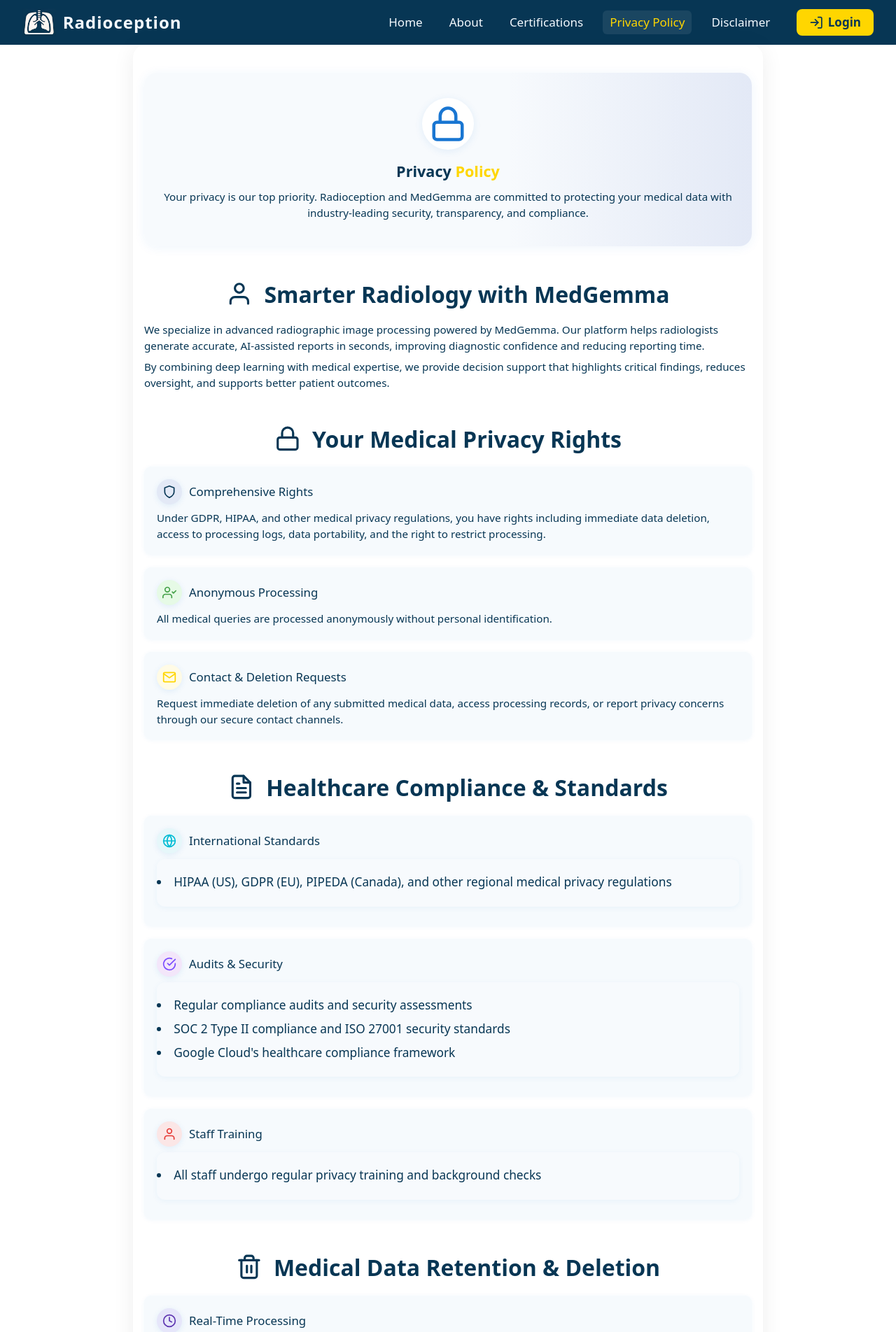
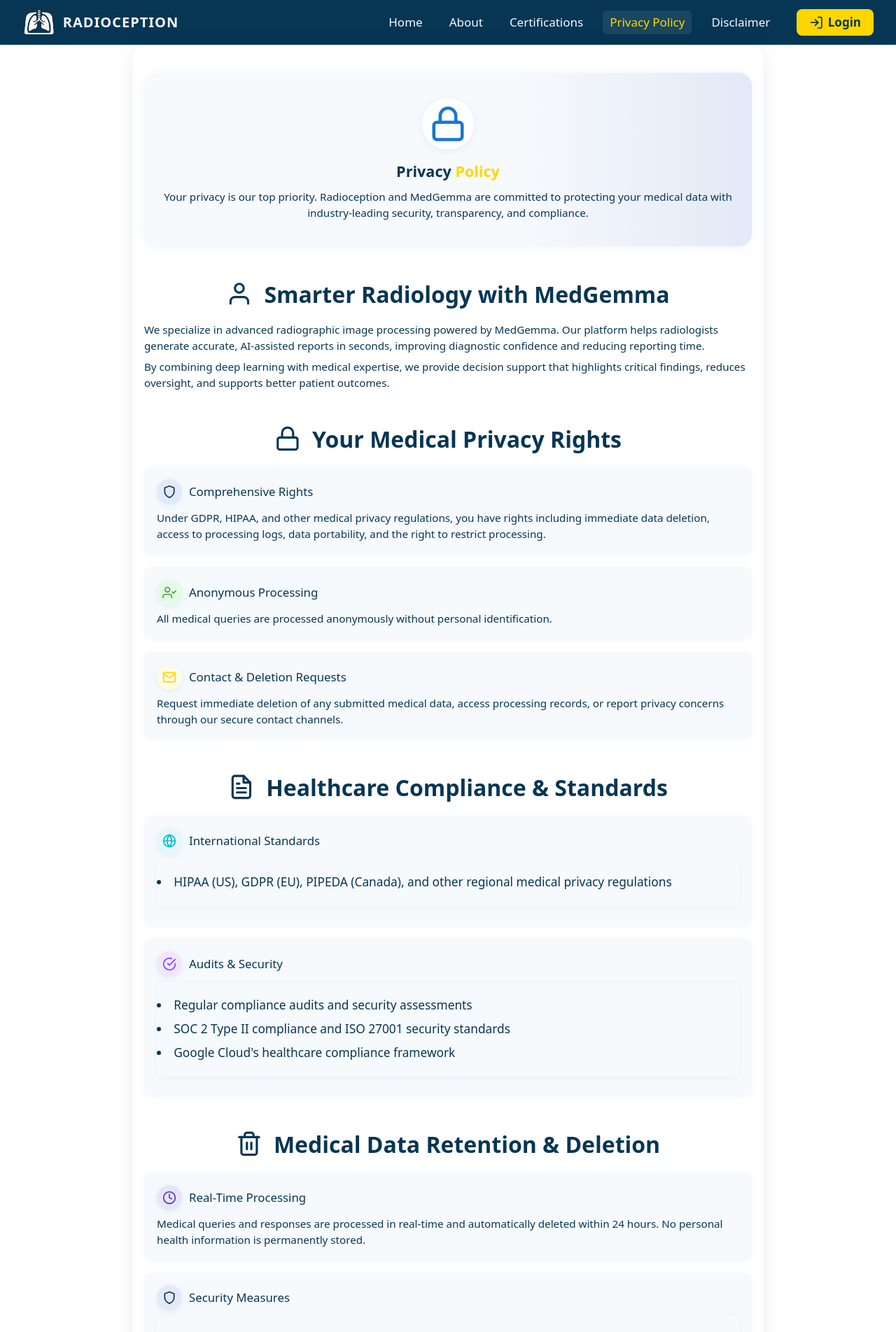
Before and after one commit to anas-developer01/radio-ception, a React (Create React App) app: page /privacy-policy in a window 1280 px wide. Shown: the top 1904 px of the page at 70% size. Built offline with nearby package versions, Linux system fonts and the light colour scheme.

Commit message:
Update content

```diff
--- a/src/components/About.js
+++ b/src/components/About.js
@@ -28,8 +28,8 @@
         </div>
         <div className="about-card">
           <span className="about-card-icon about-card-bg2"><FiZap /></span>
-          <b>PET-Model Support</b>
-          <p>Analyze X-ray, CT, MRI, and Ultrasound images with a single platform.</p>
+          <b>Multi-Modal Support</b>
+          <p>Analyze X-ray, CT-Scan, MRI, PET-Scan, and Ultrasound images with a single platform.</p>
         </div>
         <div className="about-card">
           <span className="about-card-icon about-card-bg3"><FiRefreshCw /></span>
--- a/src/components/MedicalQuestionnaireForm.js
+++ b/src/components/MedicalQuestionnaireForm.js
@@ -563,11 +563,11 @@
         {/* X-ray Image Upload */}
         <div className="card mb-4">
           <div className="card-header bg-light">
-            <h5 className="mb-0">8. X-ray Image Upload</h5>
+            <h5 className="mb-0">8. Upload Radiographic Image</h5>
           </div>
           <div className="card-body">
             <div className="mb-3">
-              <label className="form-label">X-ray Image</label>
+              {/* <label className="form-label">X-ray Image</label> */}
               <input
                 type="file"
                 className="form-control"
--- a/src/components/NavBar.js
+++ b/src/components/NavBar.js
@@ -12,7 +12,7 @@
     <nav className="simple-navbar">
       <Link to="/" className="simple-navbar-logo" onClick={handleClose}>
         <img src={require('../assets/Images/new-logo.jpg')} alt="Logo" />
-        <span className="simple-navbar-title">Radioception</span>
+        <span className="simple-navbar-title">RADIOCEPTION</span>
       </Link>
       <button
         onClick={handleToggle}
--- a/src/components/PrivacyPolicy.js
+++ b/src/components/PrivacyPolicy.js
@@ -61,12 +61,7 @@
           <li>Google Cloud's healthcare compliance framework</li>
         </ul>
       </div>
-      <div className="policy-subsection">
-        <h3 className="policy-icon-title"><span className="policy-icon policy-bg6"><FiUser /></span> Staff Training</h3>
-        <ul className="policy-list">
-          <li>All staff undergo regular privacy training and background checks</li>
-        </ul>
-      </div>
+
     </section>
 
     {/* Data Retention Section */}
--- a/src/components/Sidebar.js
+++ b/src/components/Sidebar.js
@@ -65,7 +65,7 @@
       >
         <div className="sidebar-header">
           <img src={require('../assets/Images/new-logo.jpg')} alt="Radioception" className="sidebar-logo mb-3 mt-3" style={{ width: 84, height: 84, border: 'none' }} />
-          <h5>Radioception</h5>
+          <h5>RADIOCEPTION</h5>
         </div>
         <ul>
           {links.map((link) => (
--- a/src/pages/Home.js
+++ b/src/pages/Home.js
@@ -64,7 +64,7 @@
       <h3 className="improved-benefits-title">Why Choose Radioception?</h3>
       <ul className="home-benefits-list improved-benefits-list">
         <li><FaCheckCircle className="benefit-icon" />Fast, accurate, and secure AI-assisted radiology reporting</li>
-        <li><FaCheckCircle className="benefit-icon" />Supports Multi-modal imaging</li>
+        <li><FaCheckCircle className="benefit-icon" />Multi-Modal Imagery Support</li>
         <li><FaCheckCircle className="benefit-icon" />Easy PDF download for every report</li>
         <li><FaCheckCircle className="benefit-icon" />Subscription-based access for clinics, hospitals, and professionals</li>
         <li><FaCheckCircle className="benefit-icon" />Compliant with healthcare privacy and security standards</li>
--- a/src/pages/Login.js
+++ b/src/pages/Login.js
@@ -85,7 +85,7 @@
           <div className="text-center mb-1 mt-1">
             <img className='rounded-3' src={require('../assets/Images/new-logo.jpg')} alt="Radioception Logo" style={{ width: 150, height: 150 }} />
           </div>
-          <h3 className="mb-4 pt-2 text-light text-center">Radioception Login</h3>
+          <h3 className="mb-4 pt-2 text-light text-center">LOGIN</h3>
           <form onSubmit={handleLogin}>
             <div className="mb-3">
               <label className="form-label text-light">Email</label>
--- a/src/pages/Register.js
+++ b/src/pages/Register.js
@@ -57,7 +57,7 @@
 
             <img className='rounded-3' src={require('../assets/Images/new-logo.jpg')} alt="Radioception Logo" style={{ width: 150, height: 150 }} />
           </div>
-          <h3 className="mb-4 pt-2 text-light text-center">Radioception Registration</h3>
+          <h3 className="mb-4 pt-2 text-light text-center">REGISTERATION</h3>
           <form onSubmit={handleRegister}>
             <div className="mb-3">
               <label className="form-label text-light">Full Name</label>
--- a/src/styles/main.css
+++ b/src/styles/main.css
@@ -1087,7 +1087,7 @@
 .simple-navbar-title {
   color: #f5faff;
   font-weight: bold;
-  font-size: 24px;
+  font-size: 20px;
   letter-spacing: 1px;
 }
 .simple-navbar-links {
@@ -2440,6 +2440,7 @@
 .sidebar-header {
   text-align: center;
   margin-bottom: 14px;
+
 }
 .sidebar-logo {
   width: 32px;
```
